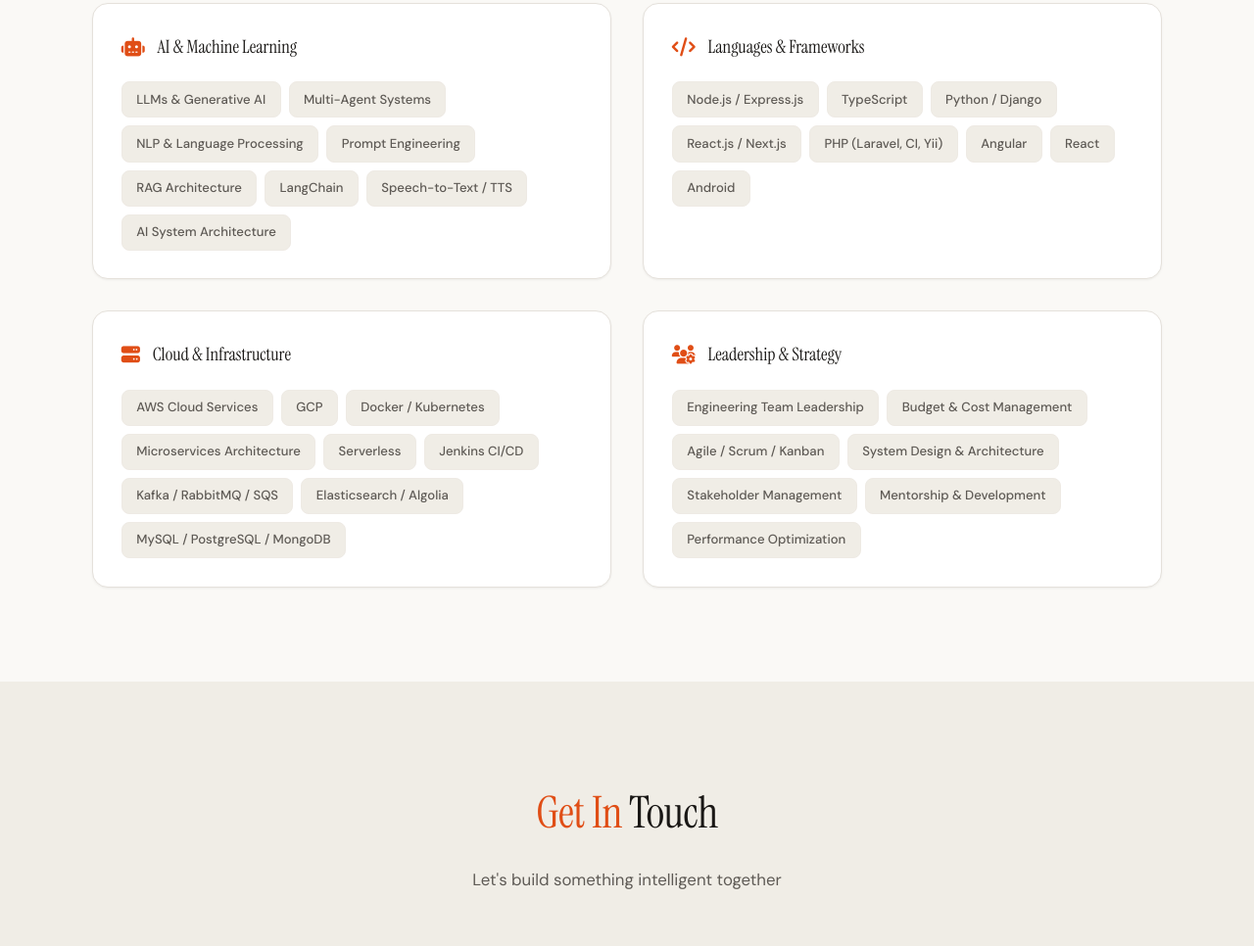
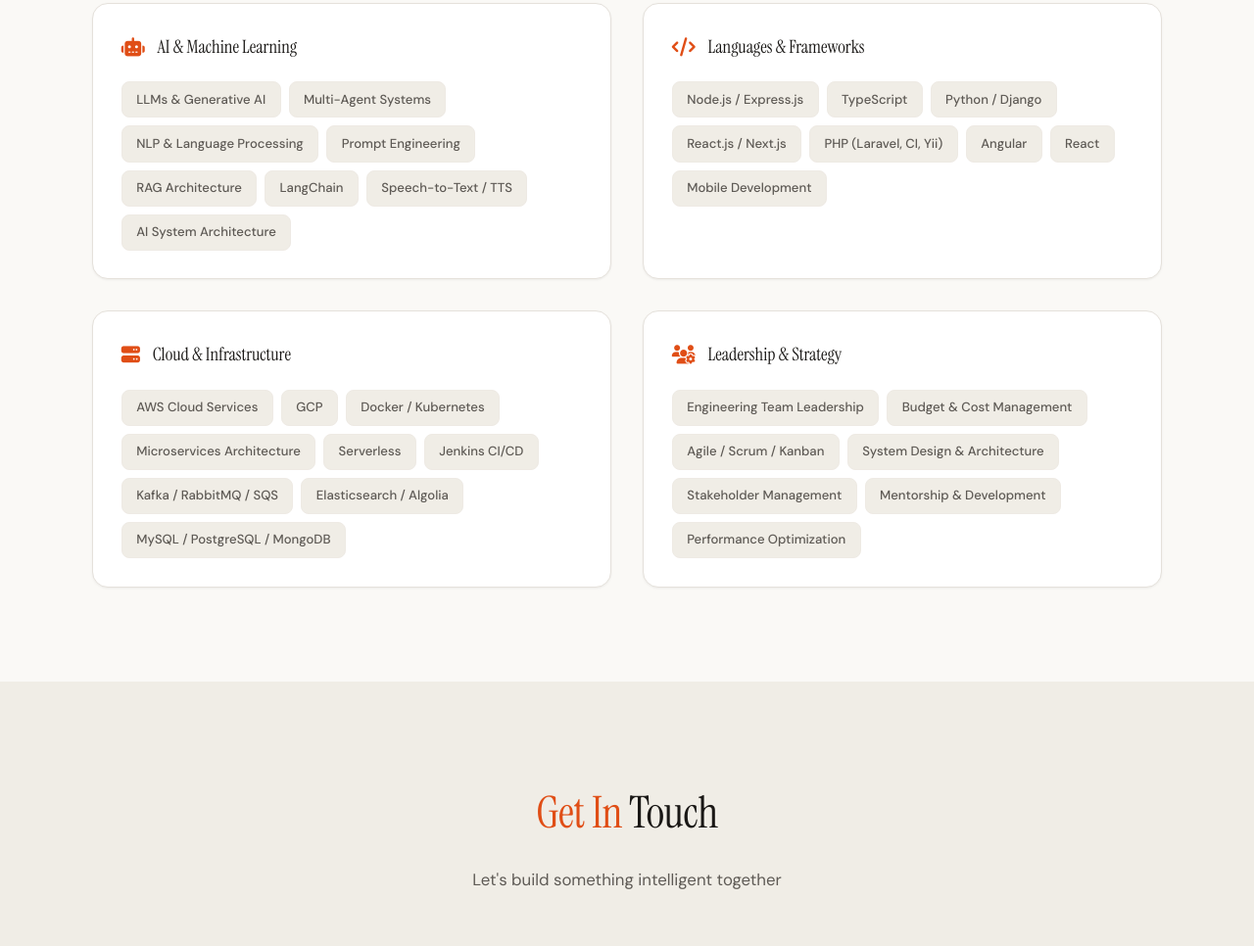
Before and after one commit to sachinpatil4113/portfolio, a plain HTML site: page index.html in a window 1280 px wide. Shown: the part 5549-6515 px from the top of the page at 98% size. Drawn offline with Linux system fonts and the light colour scheme.

Commit message:
version 3- clean white and orange combination

```diff
--- a/index.html
+++ b/index.html
@@ -337,7 +337,7 @@
                         <span>PHP (Laravel, CI, Yii)</span>
                         <span>Angular</span>
                         <span>React</span>
-                        <span>Android</span>
+                        <span>Mobile Development</span>
                     </div>
                 </div>
 
```
